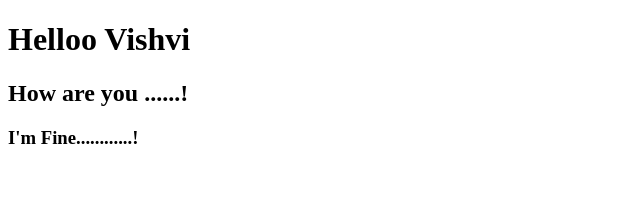
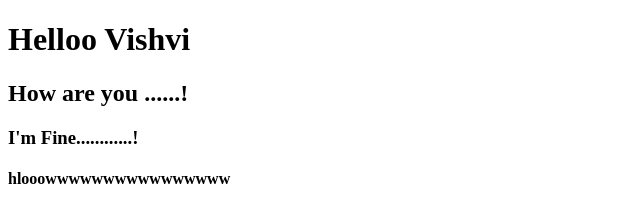
Before and after one commit to Vishvi98/HansanaTest, a plain HTML site: page test1/index.html in a window 1280 px wide. Shown: the whole page, without its empty margins (0-640 px from the left). Drawn offline with Linux system fonts and the light colour scheme.

Commit message:
Second testing

```diff
--- a/test1/index.html
+++ b/test1/index.html
@@ -10,5 +10,6 @@
     <h1>Helloo Vishvi</h1>
     <h2>How are you ......!</h2>
     <h3>I'm Fine............!</h3>
+    <h4>hlooowwwwwwwwwwwwwwww</h4>
   </body>
 </html>
```
